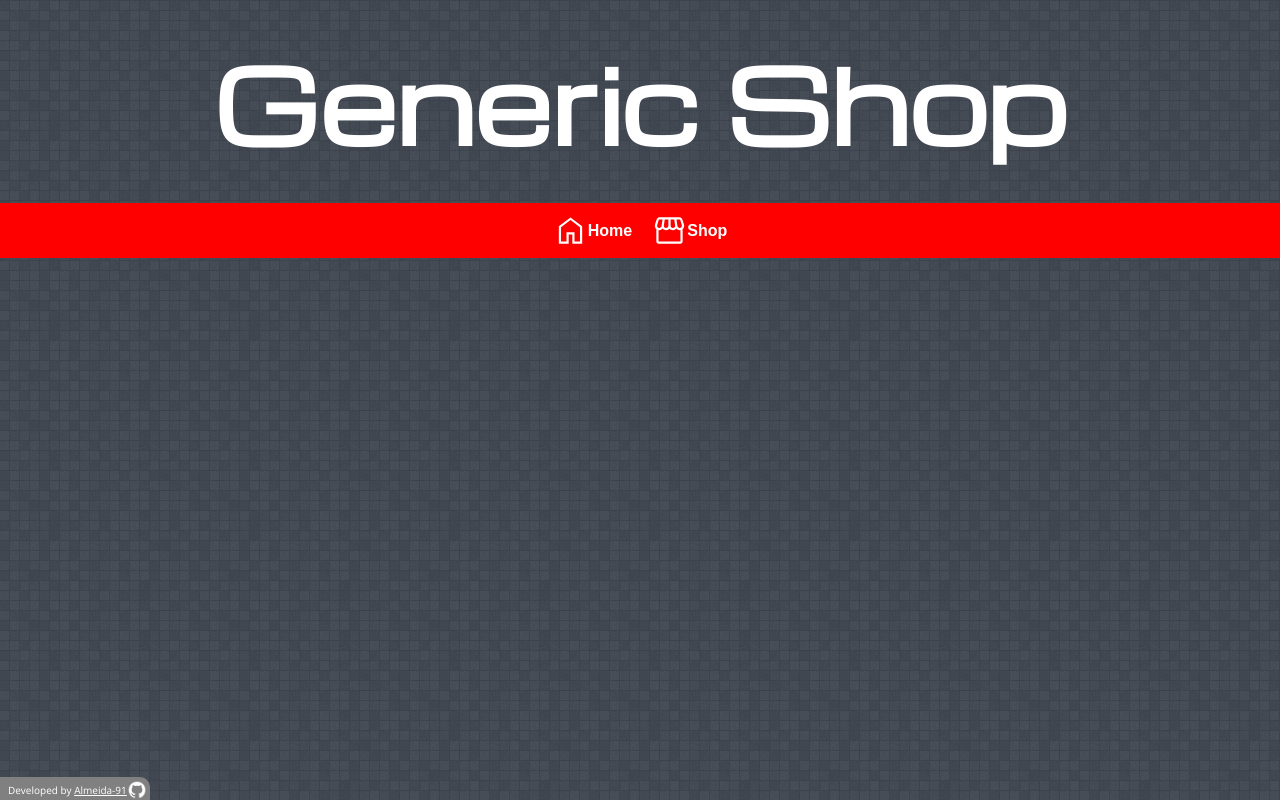
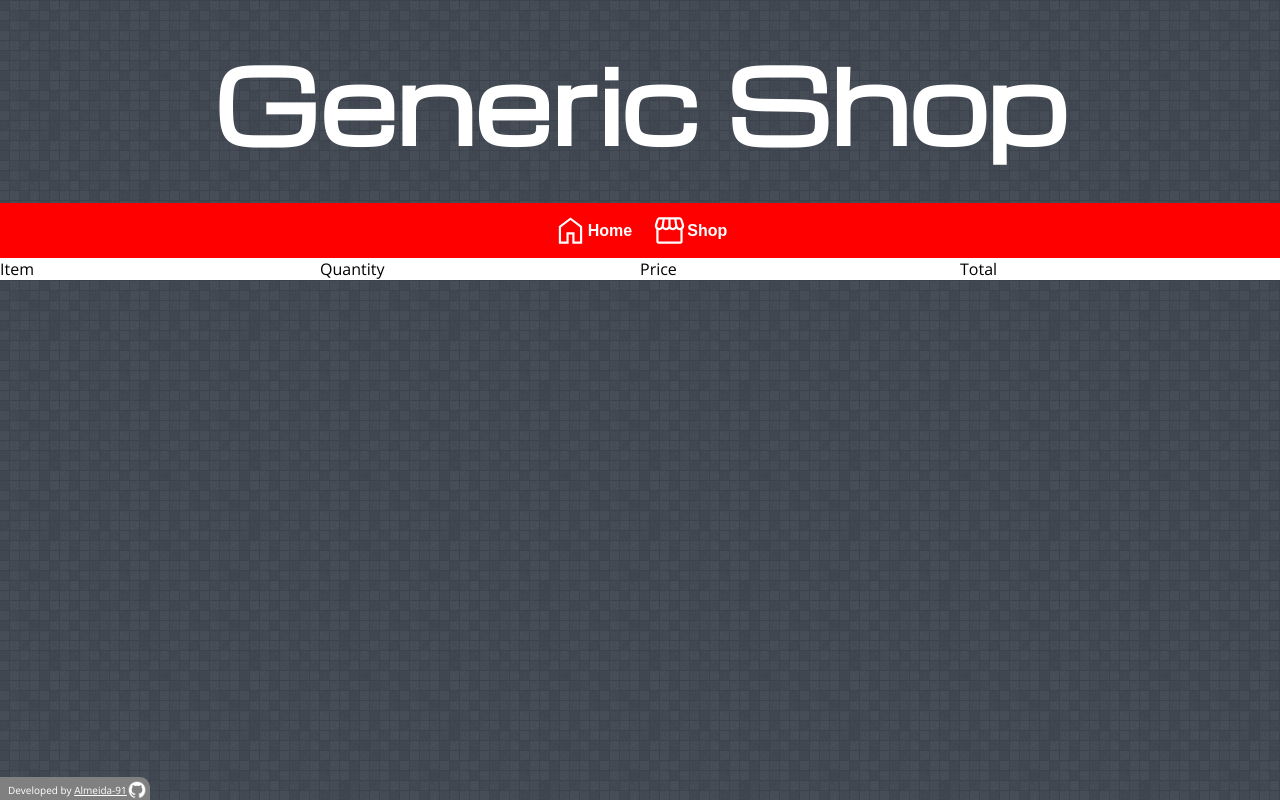
Before and after one commit to almeida-91/shopping-cart, a React (Create React App) app: page /shopping-cart/cart in a window 1280 px wide. Built offline with nearby package versions, Linux system fonts and the light colour scheme.

Commit message:
Add checkout table with item values

```diff
--- a/src/components/Cart.js
+++ b/src/components/Cart.js
@@ -1,4 +1,5 @@
 import React from "react";
+import "./cart.css";
 
 let cart = [];
 let str = sessionStorage.getItem("currentcart");
@@ -8,13 +9,25 @@ if (str != null) {
 }
 
 const Cart = () => {
-  console.log(cart);
   const cartItems = cart.map((item, index) => (
-    <div key={index}>
-      <p>{item.name}</p>
+    <div key={index} className="checkoutTable">
+      <p>{item.cartItem.name}</p>
+      <p>{item.itemQuantity}</p>
+      <p>{item.cartItem.price}</p>
+      <p>{item.itemQuantity * item.cartItem.price}</p>
     </div>
   ));
-  return <div>{cartItems}</div>;
+  return (
+    <div>
+      <div className="checkoutTable">
+        <p>Item</p>
+        <p>Quantity</p>
+        <p>Price</p>
+        <p>Total</p>
+      </div>
+      {cartItems}
+    </div>
+  );
 };
 
 export default Cart;
--- /dev/null
+++ b/src/components/cart.css
@@ -0,0 +1,9 @@
+.checkoutTable {
+    display: flex;
+    justify-content: space-between;
+    background-color: white;
+}
+
+p {
+    width: 100%;
+}
```
